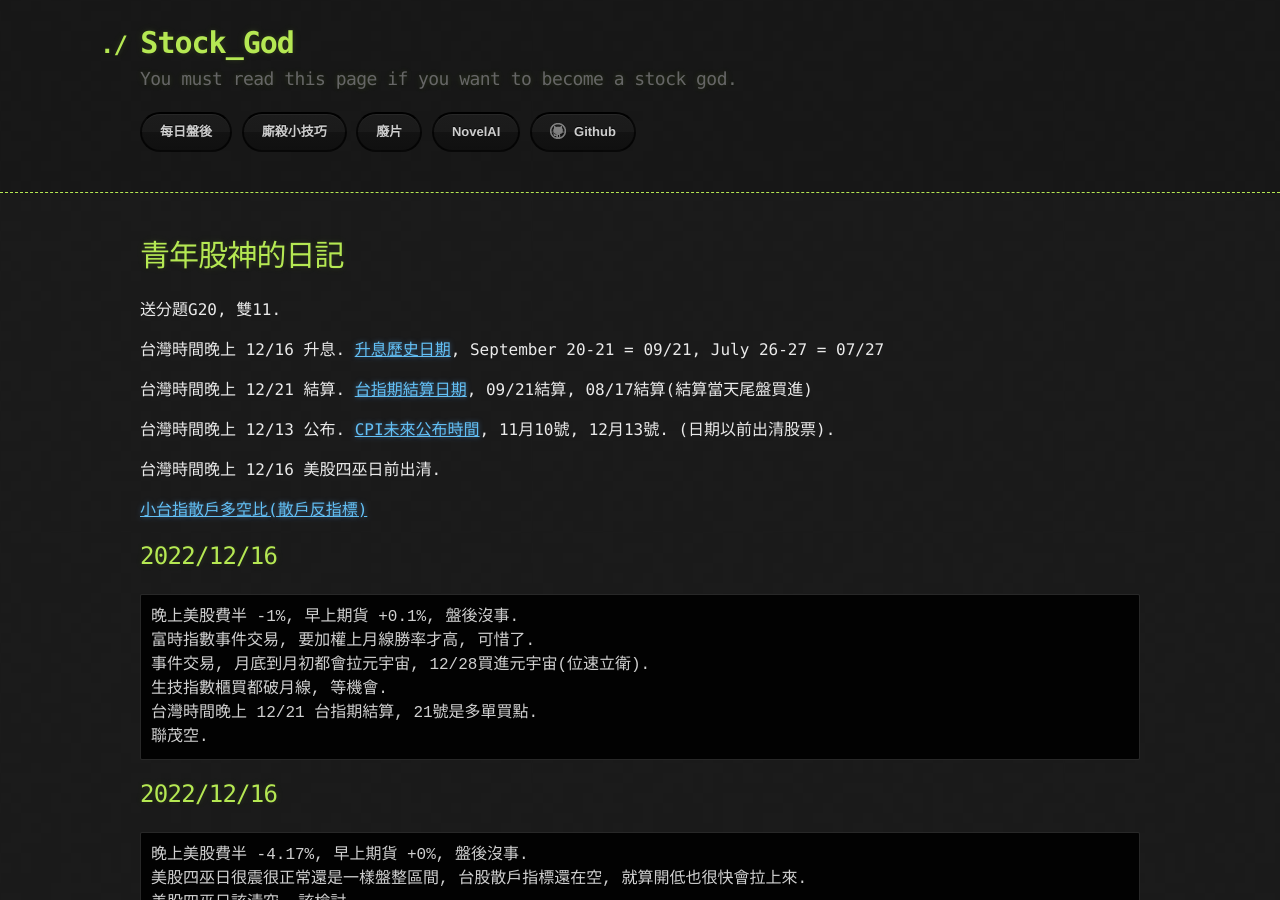
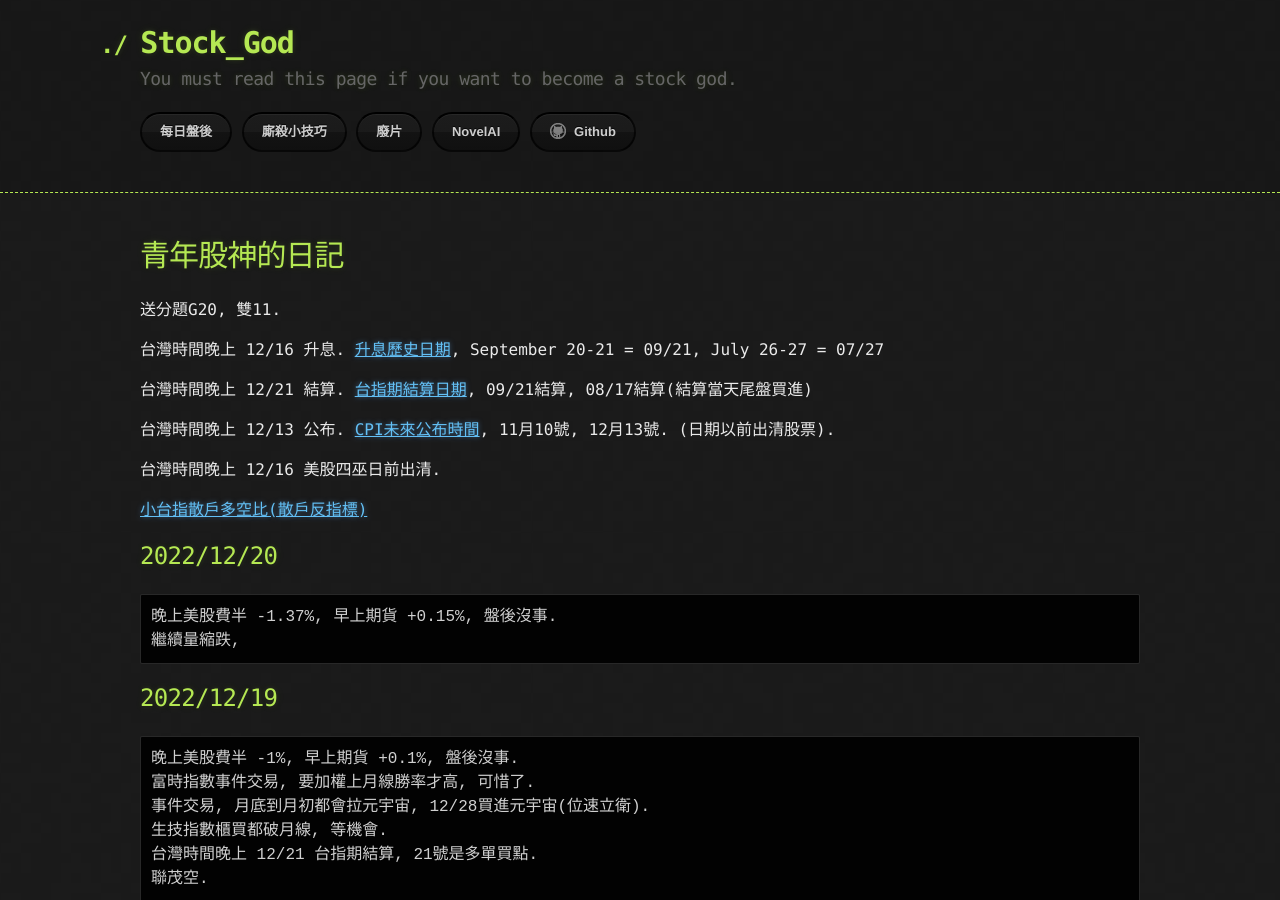
Before and after one commit to lepg5487/Stock_God, a Jekyll site: the page built from index.md, in a window 1280 px wide and 900 px high. Built offline with Jekyll 4.4.1, drawn with Linux system fonts in a browser that asks for light colours; our own code applies the rules of GitHub Pages for plain Markdown files.

Commit message:
Update index.md

````diff
--- a/index.md
+++ b/index.md
@@ -16,7 +16,13 @@ layout: testlayouts
 
 [小台指散戶多空比(散戶反指標)](https://www.macromicro.me/charts/20069/tw-mtx-long-to-short-ratio-of-individual-player)
 
-## 2022/12/16
+## 2022/12/20
+```
+晚上美股費半 -1.37%, 早上期貨 +0.15%, 盤後沒事.
+繼續量縮跌,
+```
+
+## 2022/12/19
 ```
 晚上美股費半 -1%, 早上期貨 +0.1%, 盤後沒事.
 富時指數事件交易, 要加權上月線勝率才高, 可惜了.
````
